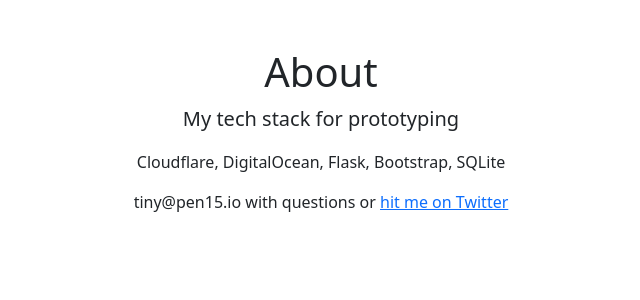
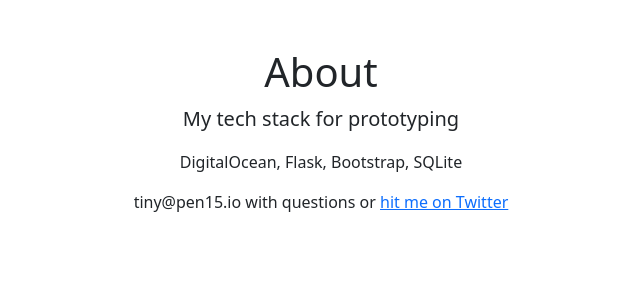
Before and after one commit to travishubbard/pen15, a Flask app: page /about in a window 1280 px wide. Shown: the part 56-356 px from the top of the page, without its empty margins (319-959 px from the left). Run offline with Flask 2, Linux system fonts and the light colour scheme.

Commit message:
remove reference to Cloudflare

```diff
--- a/templates/about.html
+++ b/templates/about.html
@@ -42,7 +42,7 @@
                 <div>
 
 
-									<p>Cloudflare, DigitalOcean, Flask, Bootstrap, SQLite</p>
+									<p>DigitalOcean, Flask, Bootstrap, SQLite</p>
 
 
 									<p>tiny@pen15.io with questions or <a href='https://twitter.com/wtravishubbard' target='_blank'>hit me on Twitter</a></p>
```
